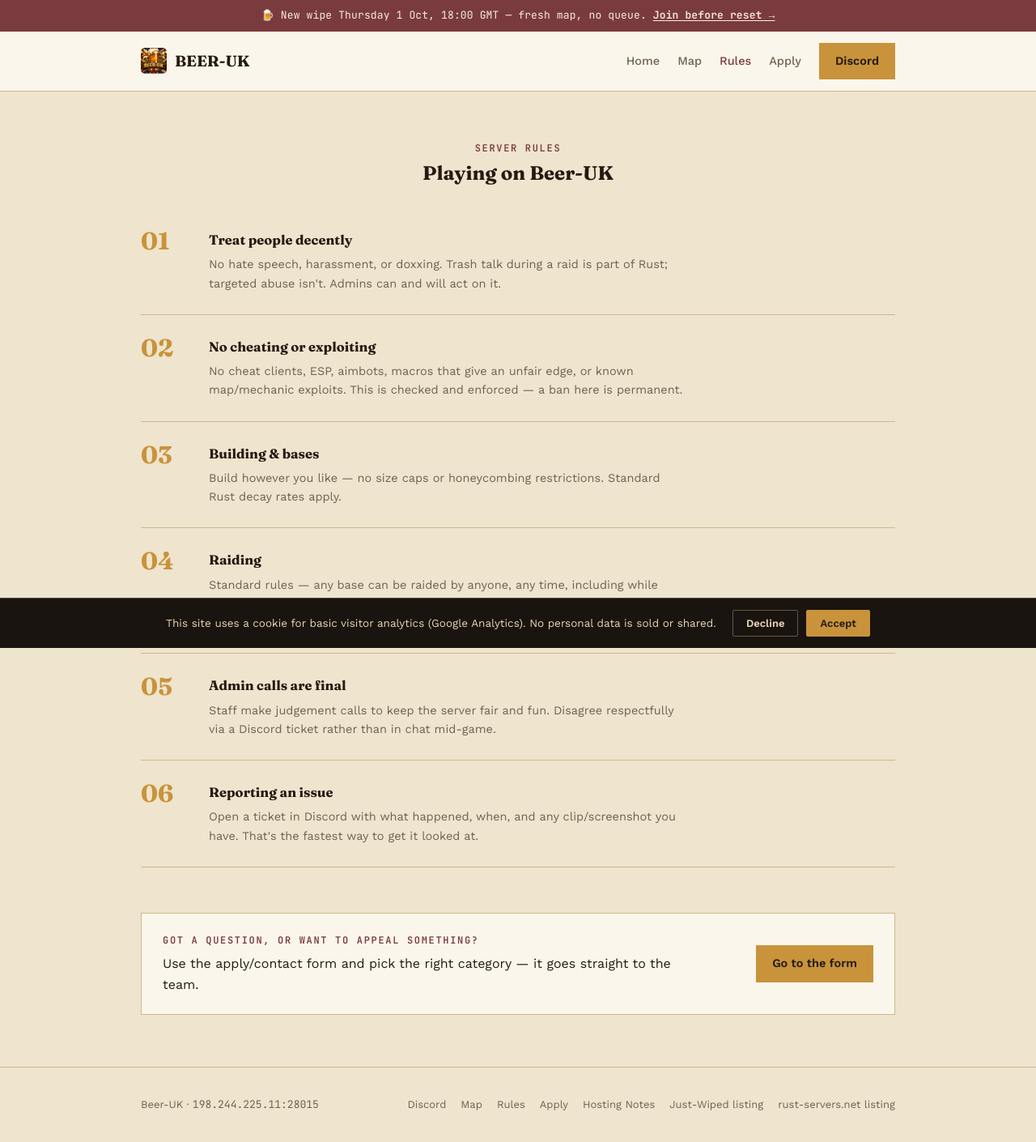
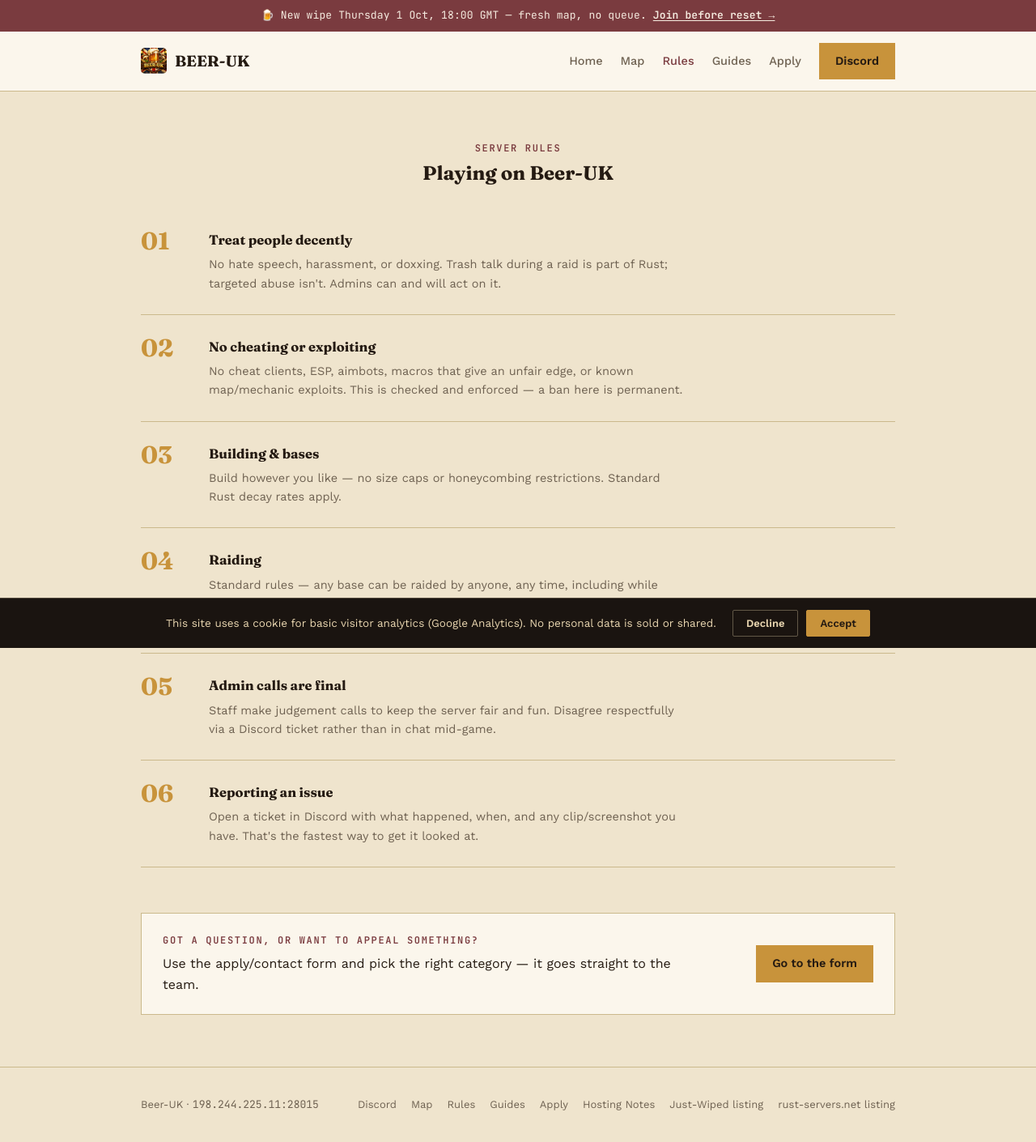
Before and after one commit to beer-uk-rust/beer-uk-site, a website: page rules.html in a window 1280 px wide. Shown: the whole page at 81% size. Drawn offline with nearby package versions, Linux system fonts and the light colour scheme.

Commit message:
Update rules.html

```diff
--- a/rules.html
+++ b/rules.html
@@ -42,6 +42,7 @@
 <li><a href="index.html">Home</a></li>
 <li><a href="map.html">Map</a></li>
 <li><a href="rules.html" aria-current="page">Rules</a></li>
+<li><a href="guides.html">Guides</a></li>
 <li><a href="apply.html">Apply</a></li>
 <li><a class="btn" href="https://discord.gg/VJSMF6MfSX">Discord</a></li>
 </ul>
@@ -54,7 +55,6 @@
 <span class="eyebrow">Server rules</span>
 <h2>Playing on Beer-UK</h2>
 </div>
-
 
 <div class="rule-block">
 <div class="rule-num">01</div>
@@ -123,6 +123,7 @@
 <li><a href="https://discord.gg/VJSMF6MfSX">Discord</a></li>
 <li><a href="map.html">Map</a></li>
 <li><a href="rules.html">Rules</a></li>
+<li><a href="guides.html">Guides</a></li>
 <li><a href="apply.html">Apply</a></li>
 <li><a href="hosting-notes.html">Hosting Notes</a></li>
 <li><a href="https://just-wiped.net/rust_servers/3139914">Just-Wiped listing</a></li>
```
Lines whose indentation alone changed are shown as unchanged.
